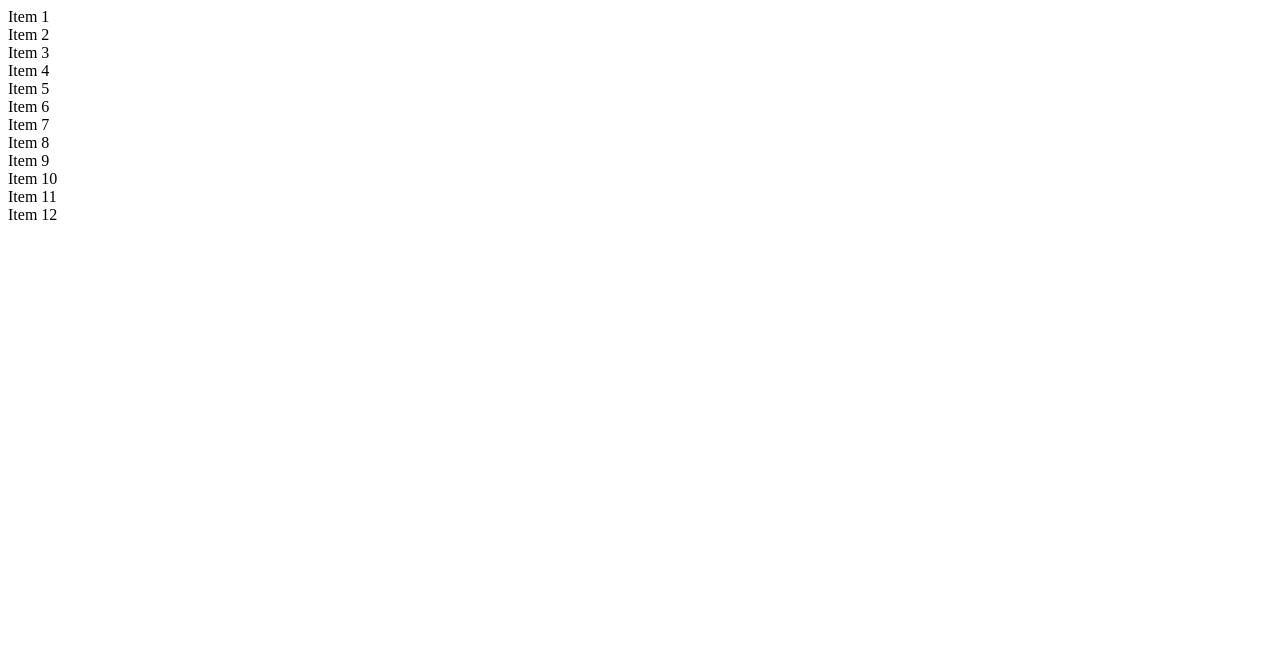
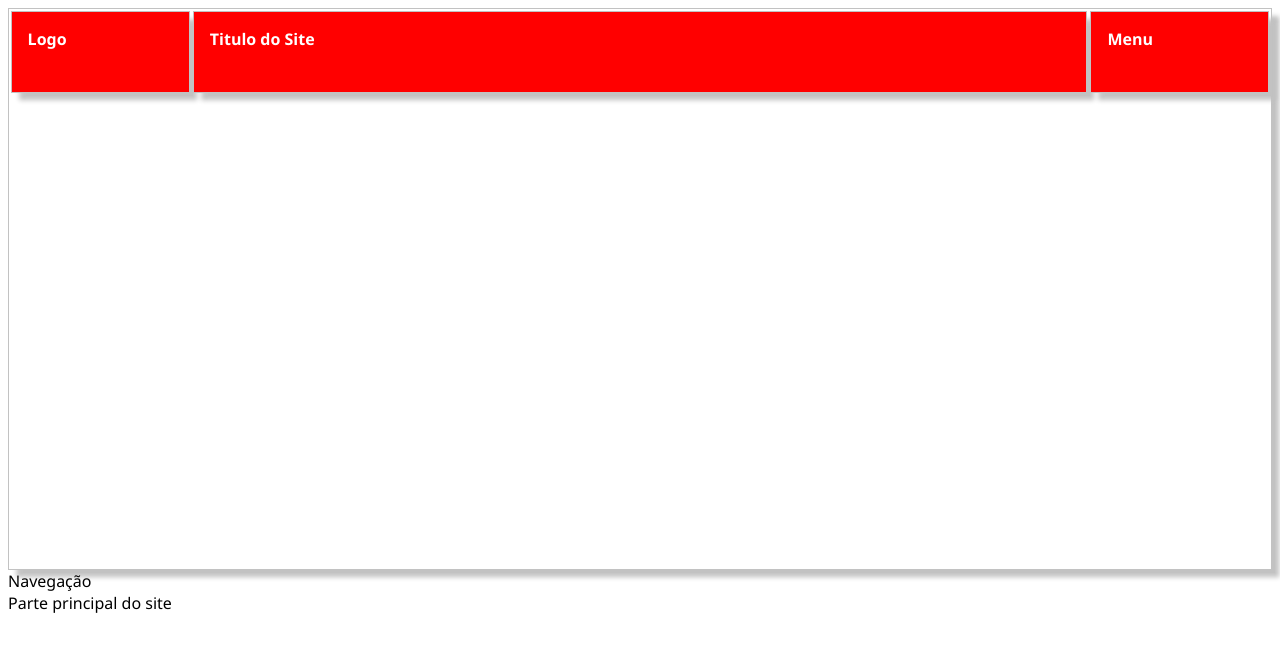
Before and after one commit to Heitor7aquino137/pbr-diw-segundo-projeto, a plain HTML site: page index.html in a window 1280 px wide. Drawn offline with Linux system fonts and the light colour scheme.

Commit message:
só não perder essa merda

```diff
--- a/index.html
+++ b/index.html
@@ -4,21 +4,56 @@
     <meta charset="UTF-8">
     <meta name="viewport" content="width=device-width, initial-scale=1.0">
     <title> Teste Flexbox </title>
-</head>
-<body>
-    <div class="Container">
-        <div class="item">Item 1</div>
-        <div class="item">Item 2</div>
-        <div class="item">Item 3</div>
-        <div class="item">Item 4</div>
-        <div class="item">Item 5</div>
-        <div class="item">Item 6</div>
-        <div class="item">Item 7</div>
-        <div class="item">Item 8</div>
-        <div class="item">Item 9</div>
-        <div class="item">Item 10</div>
-        <div class="item">Item 11</div>
-        <div class="item">Item 12</div>
-    </div>
-</body>
+    <style>
+        * {font-size: 16px;
+            font-family: 'Segoe UI', Tahoma, Geneva, Verdana, sans-serif;
+        }
+
+        .cabecalho{
+
+        }
+
+        .container {
+            border: 1px solid #c2c2c2;
+            box-shadow: 0.5rem .5rem .3rem .01rem #c2c2c2;
+            height: 35rem;
+            display: flex;
+            flex-wrap: wrap;
+            align-content: start;
+        }
+
+        .item {
+            background-color: red;
+            color: white;
+            font-weight: bold;
+            padding: 1rem;
+            margin: .1rem;
+            border: 1px solid #c2c2c2;
+            box-shadow: 0.5rem .5rem .3rem .01rem #c2c2c2;
+            width: 5em;
+            height: 3rem;
+        }
+
+        .logo {
+            flex-grow: 1;
+        }
+        .titulo-do-site {
+            flex-grow: 12;
+        }
+        .sandwich-menu {
+            flex-grow: 1;
+        }
+        </style>
+    </head>
+    <body>
+        <header class="container">
+            <div class="item logo">Logo</div>
+            <div class="item titulo-do-site">Titulo do Site</div>
+            <div class="item sandwich-menu">Menu</div>
+        </header>
+        <section class="painel">
+            <nav class="menu-lateral">Navegação</nav>
+            <main class="sessao-principal">Parte principal do site</main>
+        </section>
+    </body>
 </html>
```
